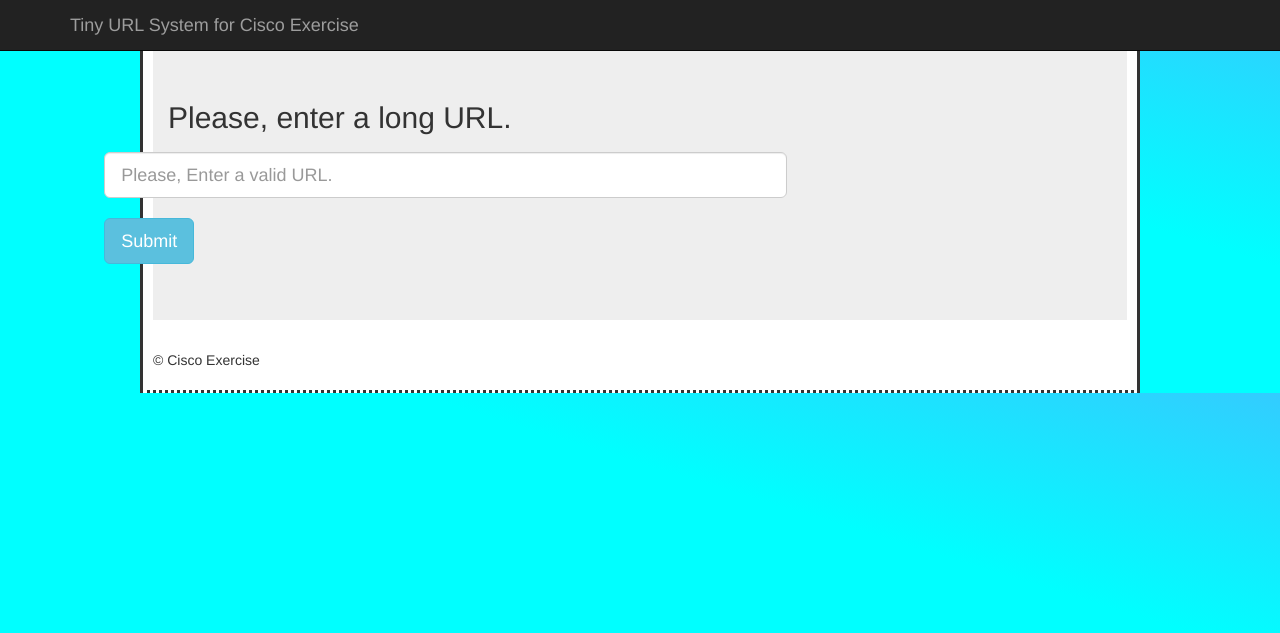
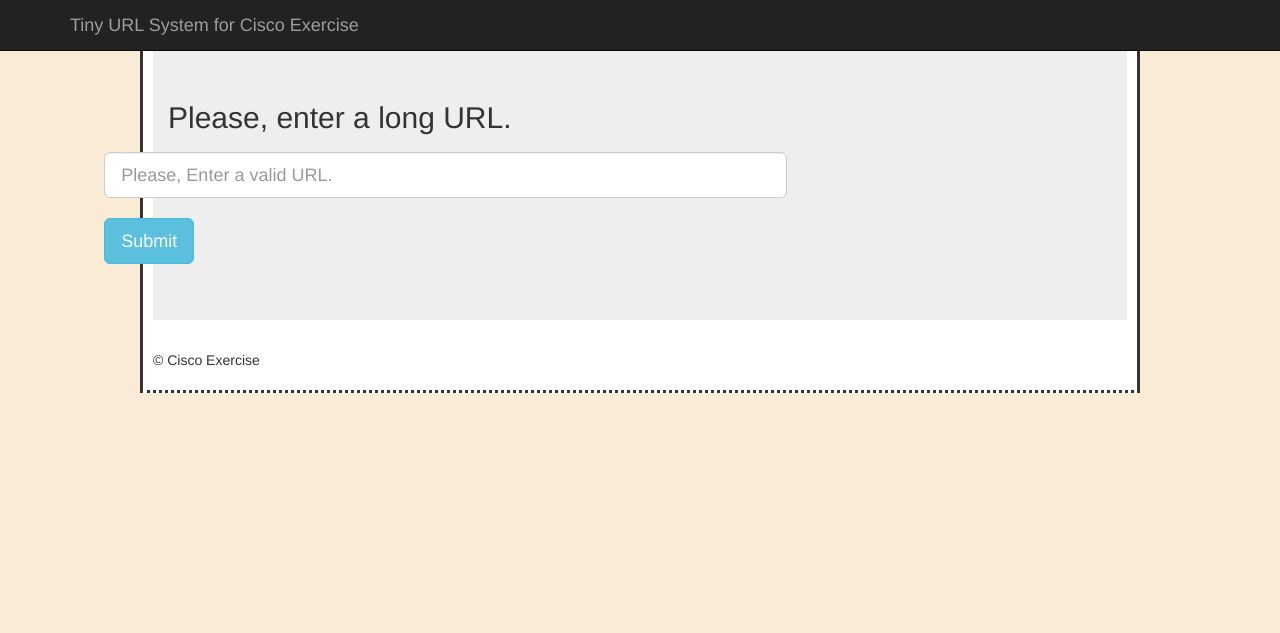
Before and after one commit to nigudgi/tinyurl, a Flask app: page / in a window 1280 px wide. Shown: the top 633 px of the page. Run offline with Flask 2, Linux system fonts and the light colour scheme; parts of the project's set-up code (start-up, migrations or seed data) failed here and were passed over; some libraries are stand-ins or nearby versions.

Commit message:
template changes

```diff
--- a/config/config.py
+++ b/config/config.py
@@ -9,5 +9,5 @@
 # DB name
 dbname = "urls.db"
 home_url = "home.html"
-logfile_path = "./log/tinurl.log"
+logfile_path = "./log/tinyurl.log"
 rstring_number = 6
--- a/main.py
+++ b/main.py
@@ -186,6 +186,7 @@ def urldecode(s):
 
 # This is the main function
 def main():
+    print "Welcome to Tiny URL system"
     # This code checks whether database table is created or not
     table_check()
     app.run(debug=True)
--- a/templates/home.html
+++ b/templates/home.html
@@ -7,7 +7,7 @@
          <meta name="viewport" content="width=device-width, initial-scale=1">
          <style>
          body {
-           background: linear-gradient(to bottom left, #33ccff 0%, #00ffff 34%)
+           background: 	#FAEBD7
           }
 
          .content {
```
Also changed, not shown: 1 other file.
